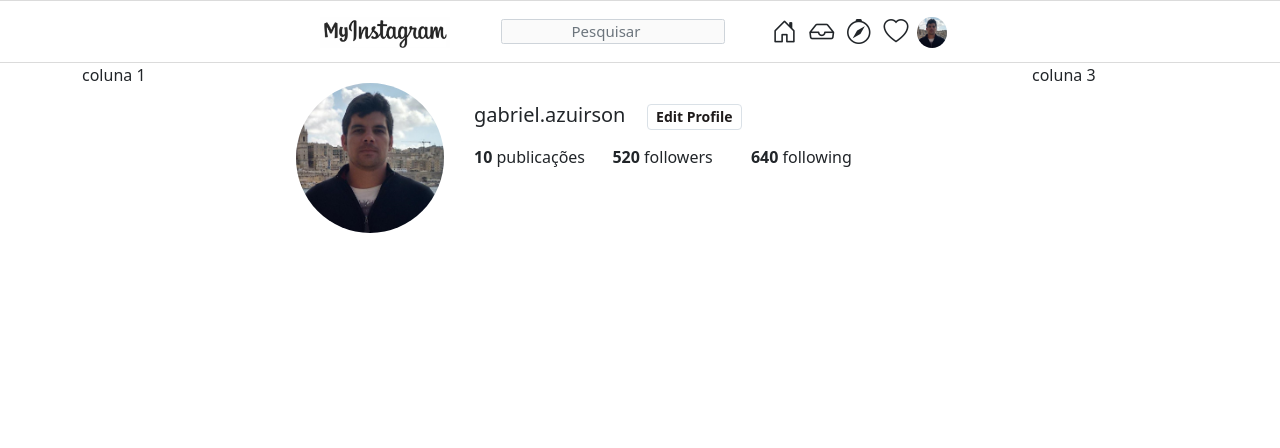
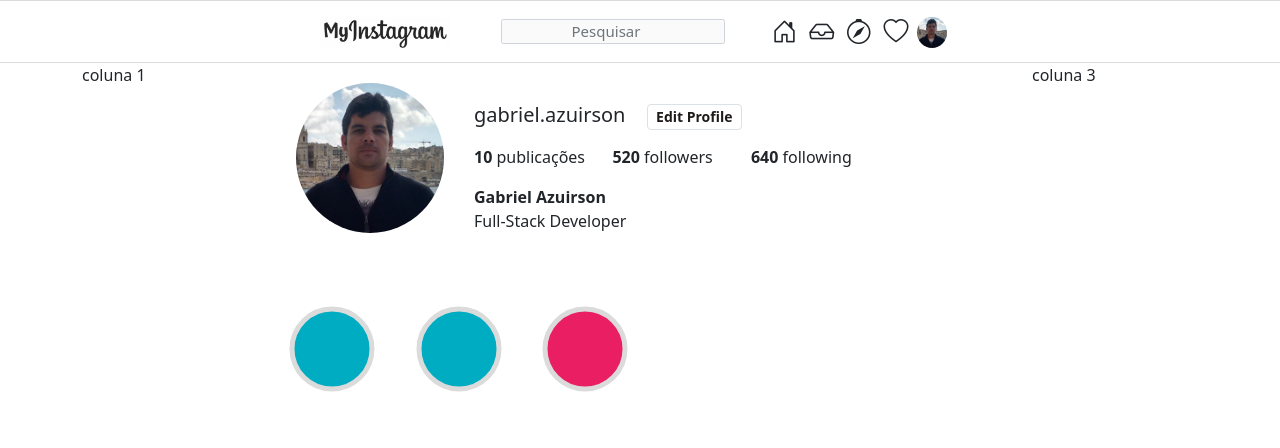
Before and after one commit to gabrielveloso/instagram-bootstrap, a plain HTML site: page index.html in a window 1280 px wide. Drawn offline with nearby package versions, Linux system fonts and the light colour scheme.

Commit message:
inserting highlights circle with canvas in javascript

```diff
--- a/index.html
+++ b/index.html
@@ -55,7 +55,8 @@
                                         <h2 class="username">gabriel.azuirson</h2>
                                     </div>
                                     <div class="col-4 col-lg-5">
-                                        <button type="button" class="btn btn-outline-secondary button-edit">Edit Profile</button>
+                                        <button type="button" class="btn btn-outline-secondary button-edit">Edit
+                                            Profile</button>
                                     </div>
                                 </div>
 
@@ -70,18 +71,79 @@
                                         <p class="profile-datas"> <strong>640</strong> following</p>
                                     </div>
                                 </div>
+                                <div class="row">
+                                    <div class="col-12">
+                                        <h1 class="name">Gabriel Azuirson</h1>
+                                    </div>
+                                </div>
+                                <div class="row">
+                                    <div class="col-12">
+                                        <p class="profile-desc">Full-Stack Developer</p>
+                                    </div>
+                                </div>
                             </div>
                             <div class="col-2"></div>
                         </div>
+                    </div>
 
+                    <div style="padding-top: 0px;">
+                        <div class="row">
+                            <div class="col-2"> <canvas id="myCanvas1"></canvas></div>
+                            <div class="col-2"><canvas id="myCanvas2"></canvas></div>
+                            <div class="col-2"><canvas id="myCanvas3"></canvas></div>
+                        </div>
+                    </div>
 
+                    <div style="padding-top: 40px;">
+                        <div class="row">
+                            <div class="col-2 stories"></div>
+                            <div class="col-2 stories"></div>
+                            <div class="col-2 stories"></div>
+                        </div>
                     </div>
+
                 </div>
                 <div class="col-0 col-md-2"> coluna 3</div>
             </div>
-
         </div>
     </section>
+
+    <script type="text/javascript">
+        var ctr = document.getElementById('myCanvas1').getContext('2d');
+
+        ctr.beginPath();
+        ctr.arc(60, 100, 40, 0, 2 * Math.PI);
+        ctr.fillStyle = "#00ACC1";
+        ctr.fill();
+        ctr.lineWidth = 5;
+        ctr.strokeStyle = "#dbdbdb";
+        ctr.stroke();
+
+
+        var ctr2 = document.getElementById('myCanvas2').getContext('2d');
+
+        ctr2.beginPath();
+        ctr2.arc(60, 100, 40, 0, 2 * Math.PI);
+        ctr2.fillStyle = "#00ACC1";
+        ctr2.fill();
+        ctr2.lineWidth = 5;
+        ctr2.strokeStyle = "#dbdbdb";
+        ctr2.stroke();
+
+
+        var ctr3 = document.getElementById('myCanvas3').getContext('2d');
+
+        ctr3.beginPath();
+        ctr3.arc(60, 100, 40, 0, 2 * Math.PI);
+        ctr3.fillStyle = "#E91E63";
+        ctr3.fill();
+        ctr3.lineWidth = 5;
+        ctr3.strokeStyle = "#dbdbdb";
+        ctr3.stroke();
+
+
+
+    </script>
 
     <!-- Optional JavaScript; choose one of the two! -->
 
--- a/style.css
+++ b/style.css
@@ -60,3 +60,11 @@ body {
 .profile-datas{
     font-size: 16px;
 }
+
+.name {
+    font-size: 16px; display: inline; font-weight: 600 !important;
+}
+
+.profile-desc {
+    font-size: 16px !important;
+}
```
